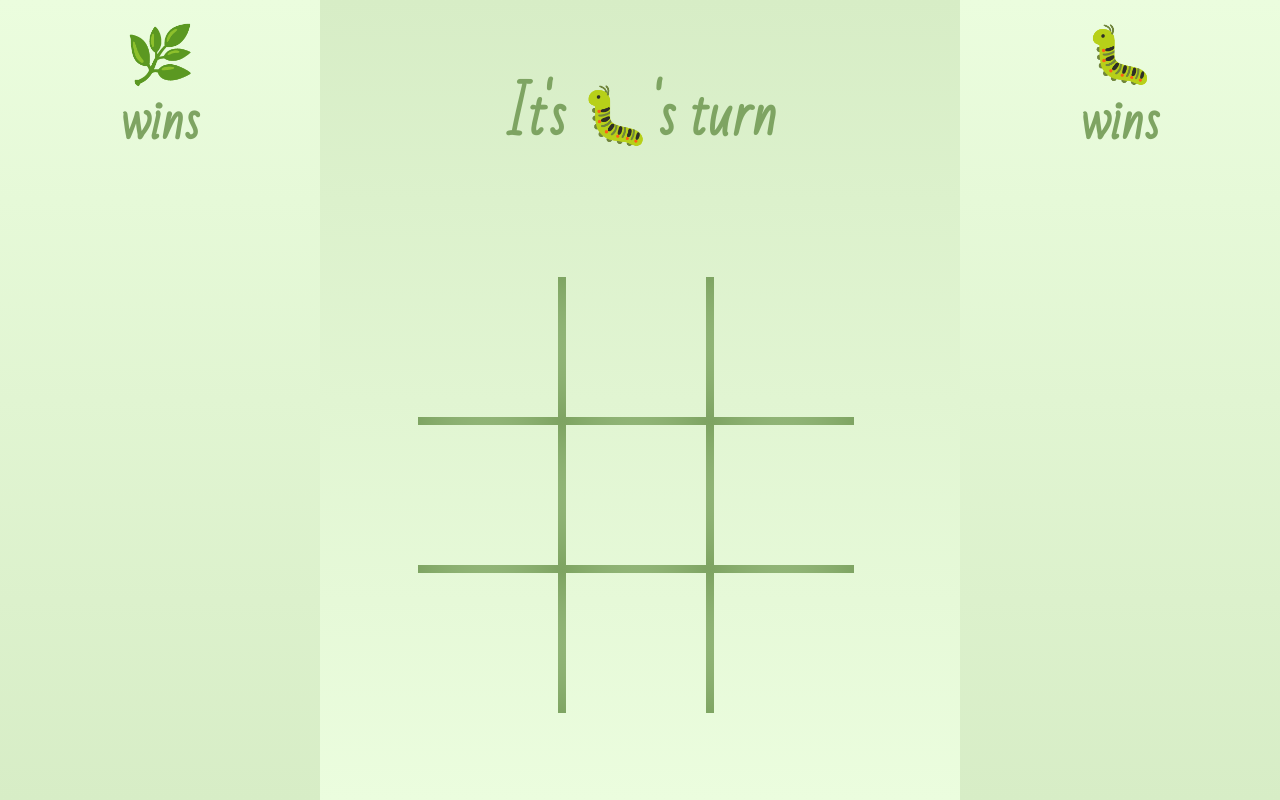
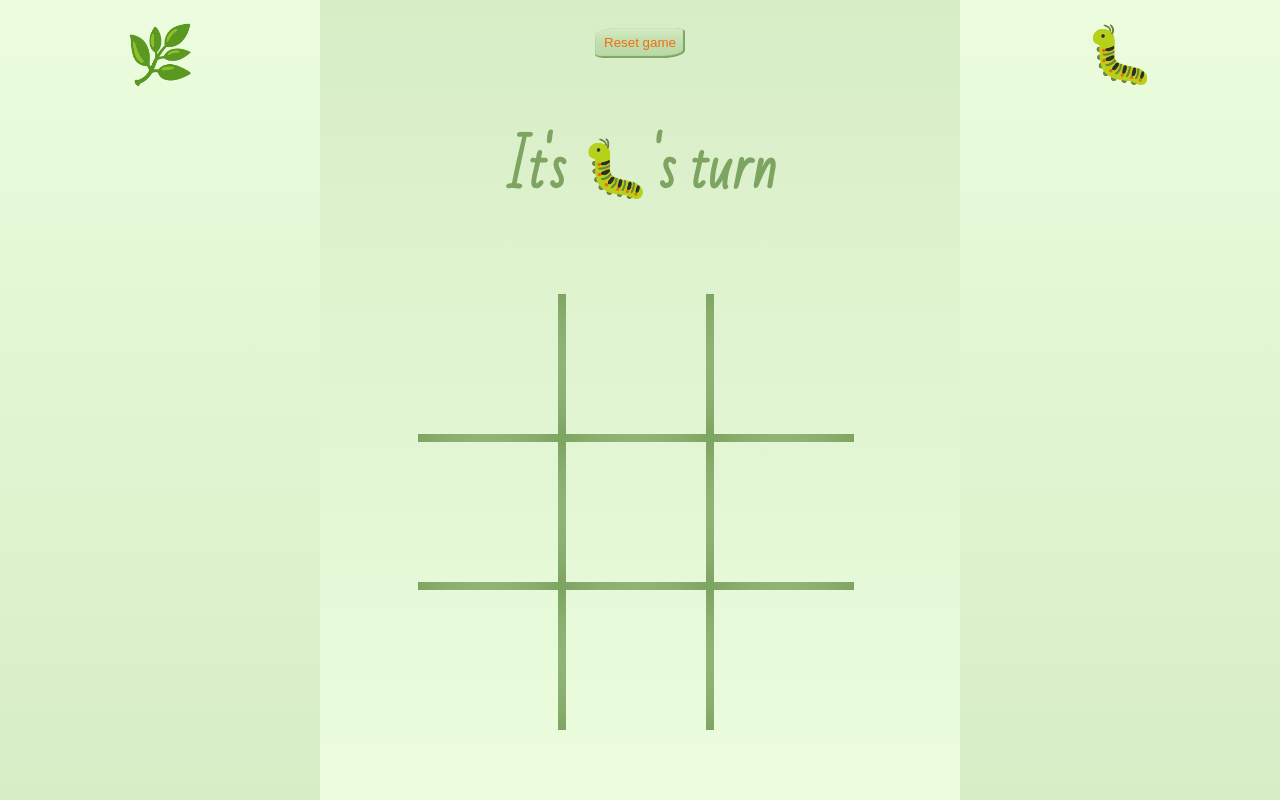
Before and after one commit to AsherSpurr/tic-tac-toe, a plain HTML site: page index.html in a window 1280 px wide. Drawn offline with Linux system fonts and the light colour scheme.

Commit message:
add wins to local storage

```diff
--- a/index.html
+++ b/index.html
@@ -13,10 +13,13 @@
     <section class="column" id="left-column">
         <article class="player-box" id="player1">
             <h3 class="player" id="player1-icon">🌿</h3>
-            <h4 class="wins" id="player1-wins">wins</h4>
+            <h4 class="wins" id="player1-wins"></h4>
         </article>
     </section>
     <section class="game-play">
+        <div class="reset-container">
+            <button class="reset-button">Reset game</button>
+        </div>
         <h1 class="welcome-message">✨Tic Tac Toe✨</h1>
         <h2 class="turns hidden">It's 🐛's turn</h2>
         <section class="gameboard-container">
@@ -34,7 +37,7 @@
     <section class="column" id="right-column">
         <article class="player-box" id="player2">
             <h3 class="player" id="player2-icon">🐛</h3>
-            <h4 class="wins" id="player2-wins">wins</h4>
+            <h4 class="wins" id="player2-wins"></h4>
         </article>
     </section>
 </body>
--- a/styles.css
+++ b/styles.css
@@ -77,10 +77,22 @@ body {
     margin-top: 5%;
 }
 
+.reset-container {
+    display: flex;
+    align-items: end;
+    margin-top: 1em;
 
+}
 
-
-
+.reset-button {
+    color: #ed7014;
+    height: 30px;
+    width: 90px;
+    border-radius: 25% 10%;
+    border: 1px transparent;
+    background-image: linear-gradient(0deg, #bad8a4, 70%, #d7edc6);
+    box-shadow: inset -1px -1px 1px 1px #7ea462;
+}
 
 .cell:nth-child(1) {
     border-top: transparent;
```
